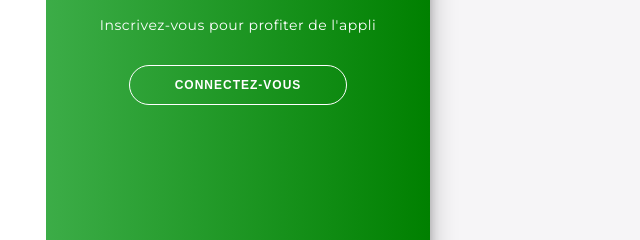
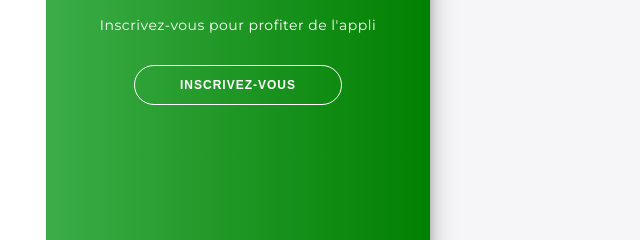
Before and after one commit to speedy94efrei/MSPRWEB, a plain HTML site: page web/index.html in a window 1280 px wide. Shown: the part 350-590 px from the top of the page, 594-1234 px from the left. Drawn offline with Linux system fonts and the light colour scheme.

Commit message:
Update index.html

```diff
--- a/web/index.html
+++ b/web/index.html
@@ -302,7 +302,7 @@ footer a {
                 <div class="overlay-panel overlay-right">
                     <h1>Salut !</h1>
                     <p> Inscrivez-vous pour profiter de l'appli </p>
-                    <button class="ghost" id="signUp">Connectez-vous</button>
+                    <button class="ghost" id="signUp">Inscrivez-vous</button>
                 </div>
             </div>
         </div>
```
